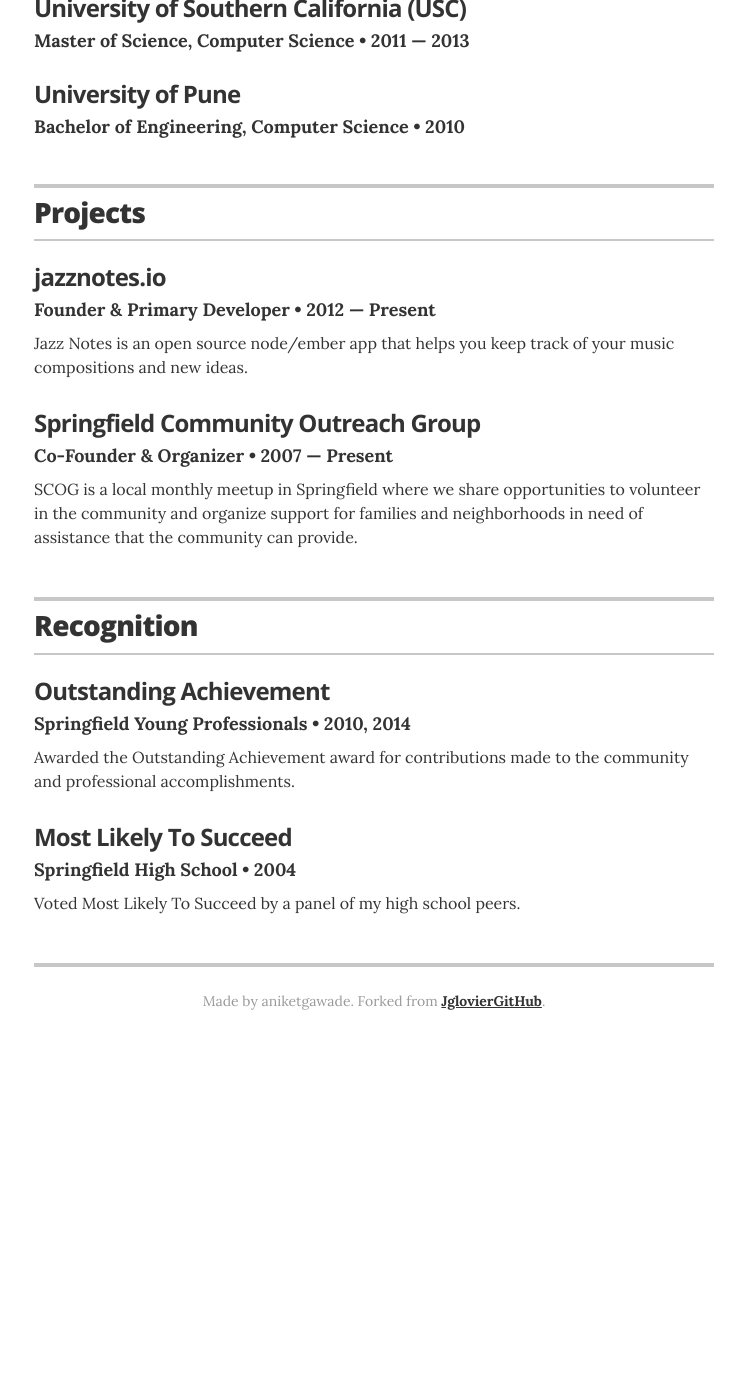
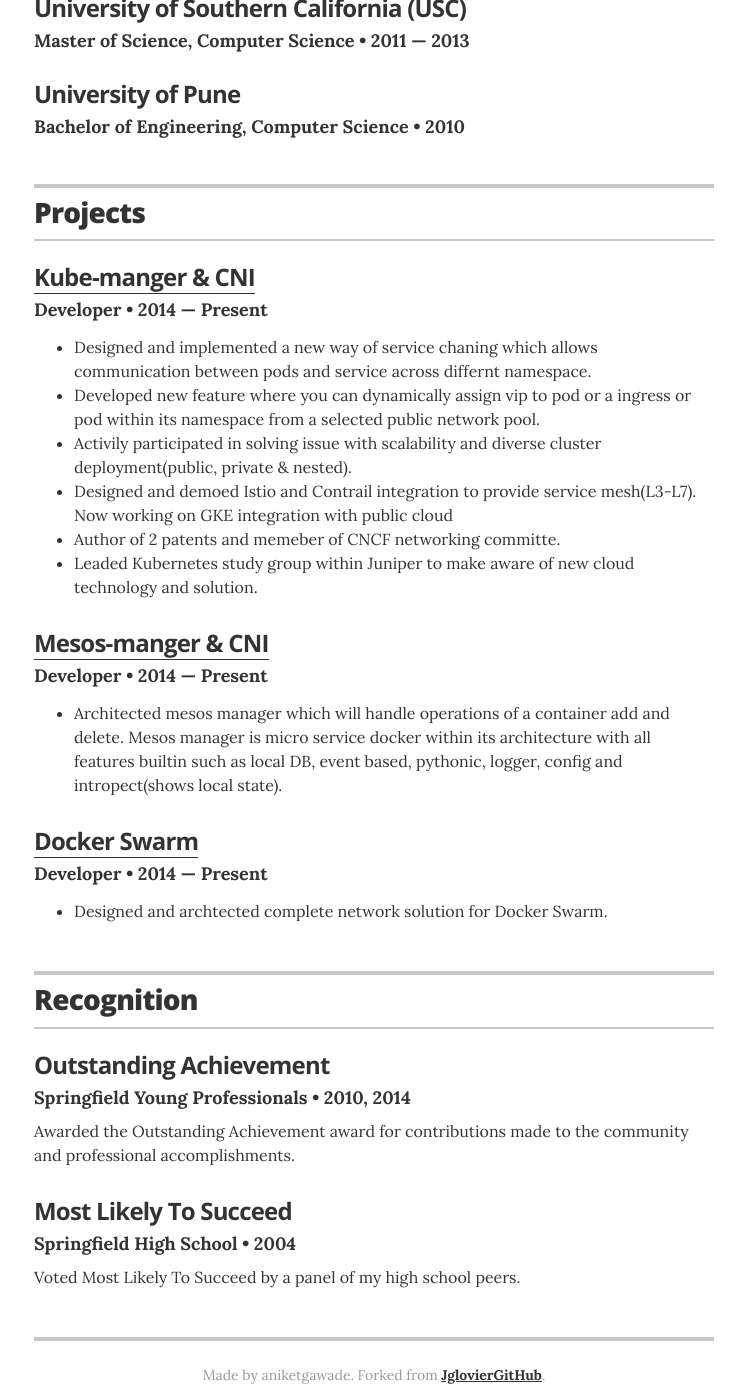
Before and after one commit to sanketgawaderepo/resume, a Jekyll site: the page built from index.html, in a window 1280 px wide and 1400 px high, scrolled down 1361 px. Shown: the whole window, without its empty margins (266-1011 px from the left). Built offline with Jekyll 4.4.1, drawn with Linux system fonts in a browser that asks for light colours; before the commit the page ends 2421 px from its top, so only the background shows below that.

Commit message:
Update projects.yml

```diff
--- a/_data/projects.yml
+++ b/_data/projects.yml
@@ -1,16 +1,20 @@
 # Projects
 # uncomment the urls if you wish to display them, and add your own URL
 
-# jazznotes.io
-- project: jazznotes.io
-  role: Founder & Primary Developer
-  duration: 2012 &mdash; Present
-  # url: "#"
-  description: Jazz Notes is an open source node/ember app that helps you keep track of your music compositions and new ideas.
+- project: Kube-manger & CNI
+  role: Developer
+  duration: 2014 &mdash; Present
+  url: "https://github.com/Juniper/contrail-controller/tree/master/src/container/kube-manager"
+  description: <ul class="resume-item-list"><li>Designed and implemented a new way of service chaning which allows communication between pods and service across differnt namespace.</li><li>Developed new feature where you can dynamically assign vip to pod or a ingress or pod within its namespace from a selected public network pool.</li><li>Activily participated in solving issue with scalability and diverse cluster deployment(public, private & nested).</li><li>Designed and demoed Istio and Contrail integration to provide service mesh(L3-L7). Now working on GKE integration with public cloud</li><li>Author of 2 patents and memeber of CNCF networking committe.</li><li>Leaded Kubernetes study group within Juniper to make aware of new cloud technology and solution.</li></ul>
 
-# Springfield Community Outreach Group
-- project: Springfield Community Outreach Group
-  role: Co-Founder & Organizer
-  duration: 2007 &mdash; Present
-  # url: "#"
-  description: SCOG is a local monthly meetup in Springfield where we share opportunities to volunteer in the community and organize support for families and neighborhoods in need of assistance that the community can provide.
+- project: Mesos-manger & CNI
+  role: Developer
+  duration: 2014 &mdash; Present
+  url: "https://github.com/Juniper/contrail-controller/tree/master/src/container/mesos-manager"
+  description: <ul class="resume-item-list"><li>Architected mesos manager which will handle operations of a container add and delete. Mesos manager is micro service docker within its architecture with all features builtin such as local DB, event based, pythonic, logger, config and intropect(shows local state).</li></ul>
+
+- project: Docker Swarm
+  role: Developer
+  duration: 2014 &mdash; Present
+  url: "https://github.com/Juniper/contrail-cnm-plugin"
+  description: <ul class="resume-item-list"><li>Designed and archtected complete network solution for Docker Swarm.</li></ul>
```
